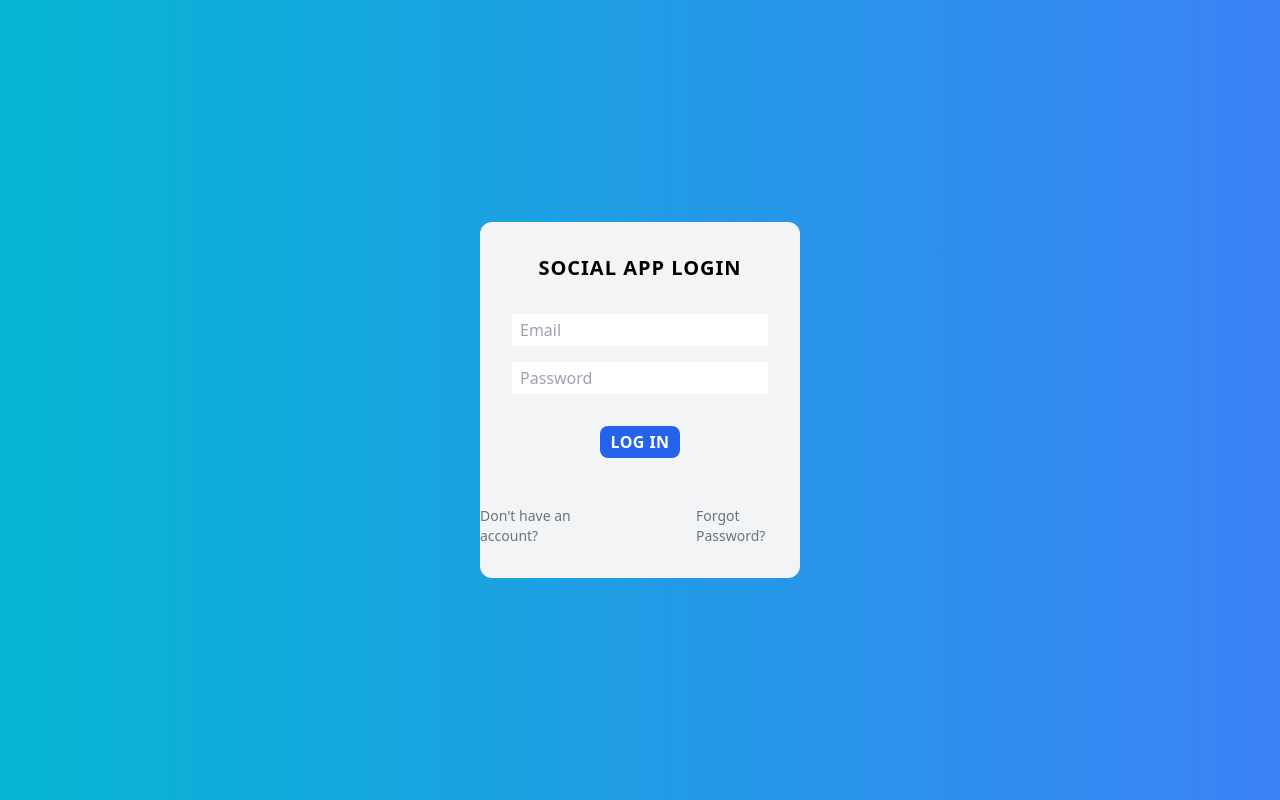
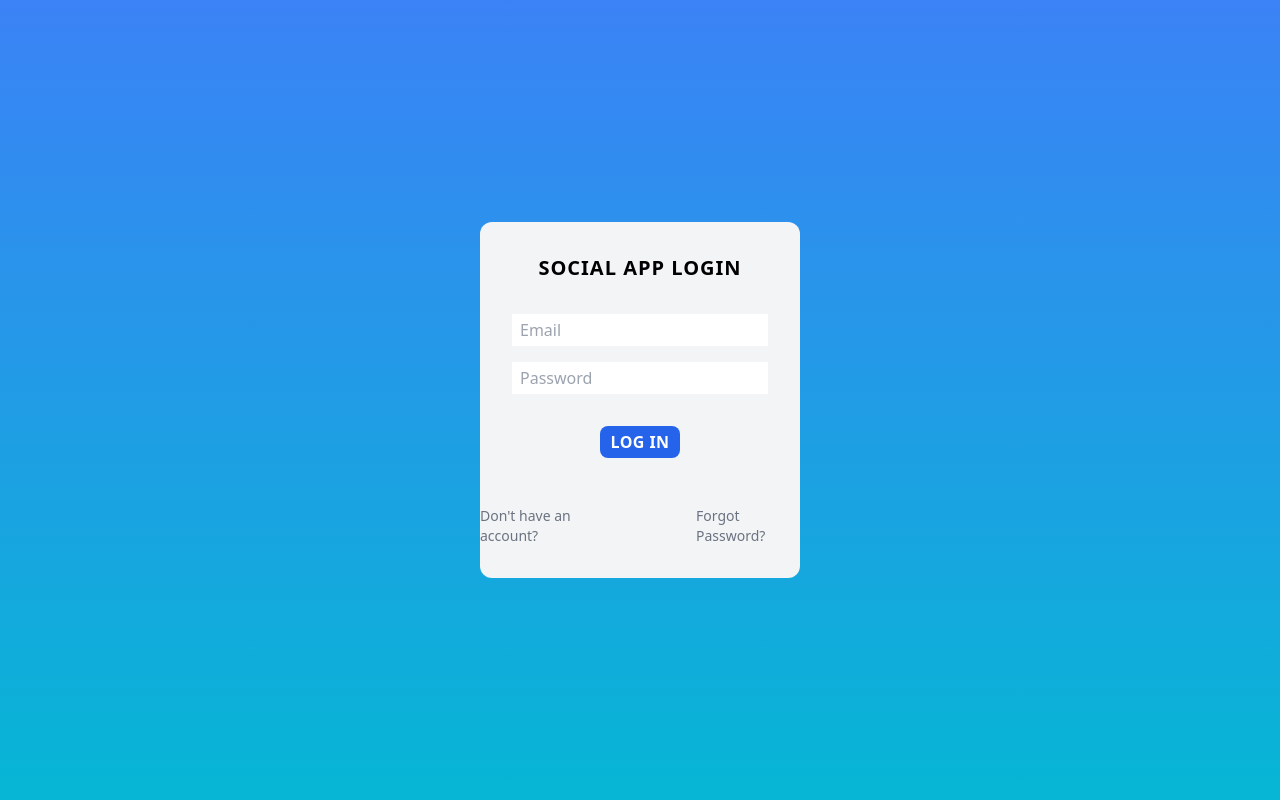
Before and after one commit to arlsurya/social-app, a React (Vite) app: page /login in a window 1280 px wide. Built offline with nearby package versions, Linux system fonts and the light colour scheme.

Commit message:
Login page creadted

```diff
--- a/src/Components/Login.jsx
+++ b/src/Components/Login.jsx
@@ -2,7 +2,7 @@
 
 function Login() {
   return (
-    <div className=' bg-gradient-to-r from-cyan-500 to-blue-500 h-screen flex justify-center items-center'>
+    <div className=' bg-gradient-to-t from-cyan-500 to-blue-500 h-screen flex justify-center items-center'>
         <div className='w-4/5 rounded-xl bg-gray-100 flex justify-center items-center py-8 xl:w-1/4'>
             <div className='flex flex-col justify-center items-center gap-4'>
                 <h3 className='uppercase text-xl font-semibold tracking-wider'>Social App Login</h3>
```
